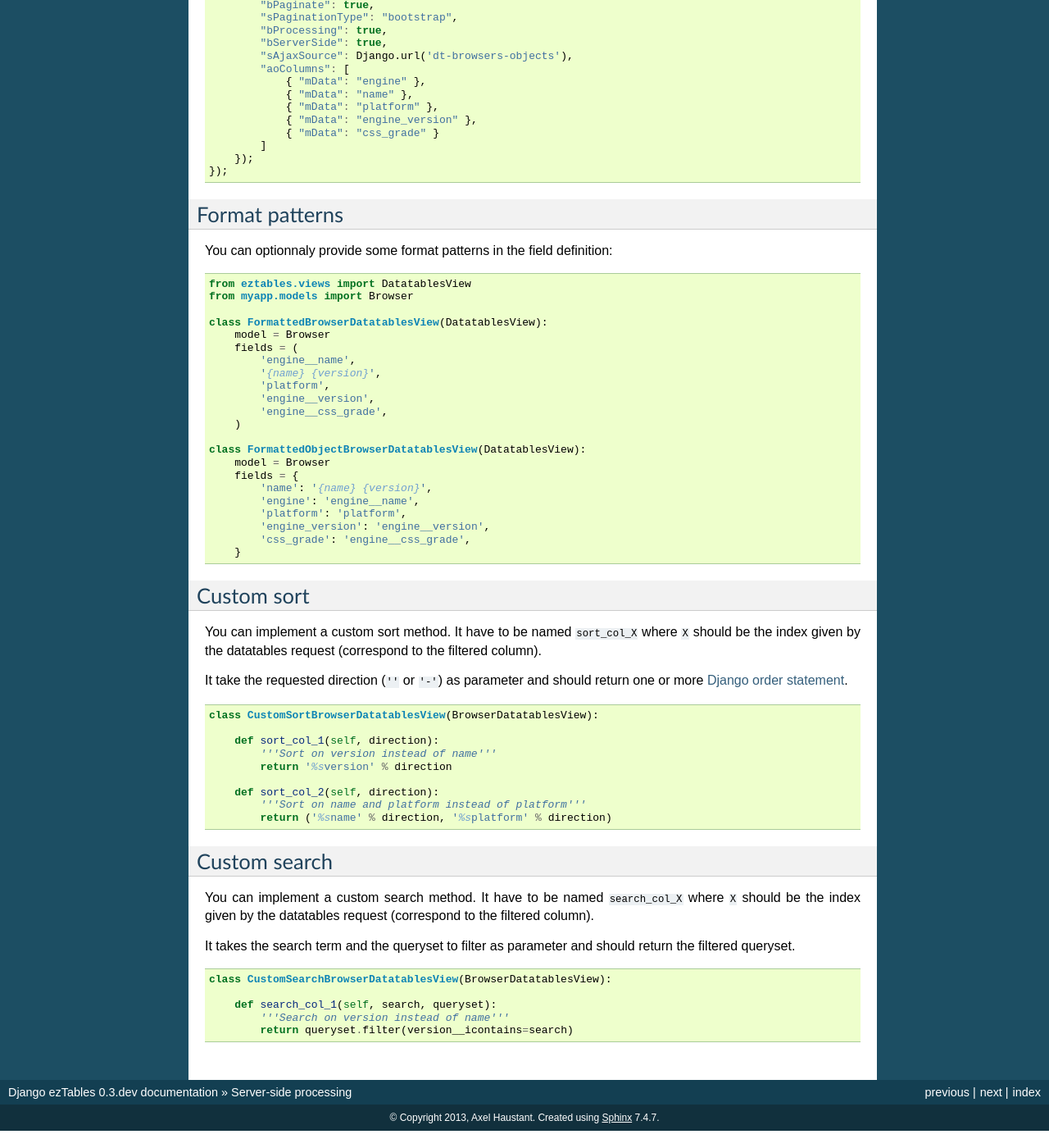
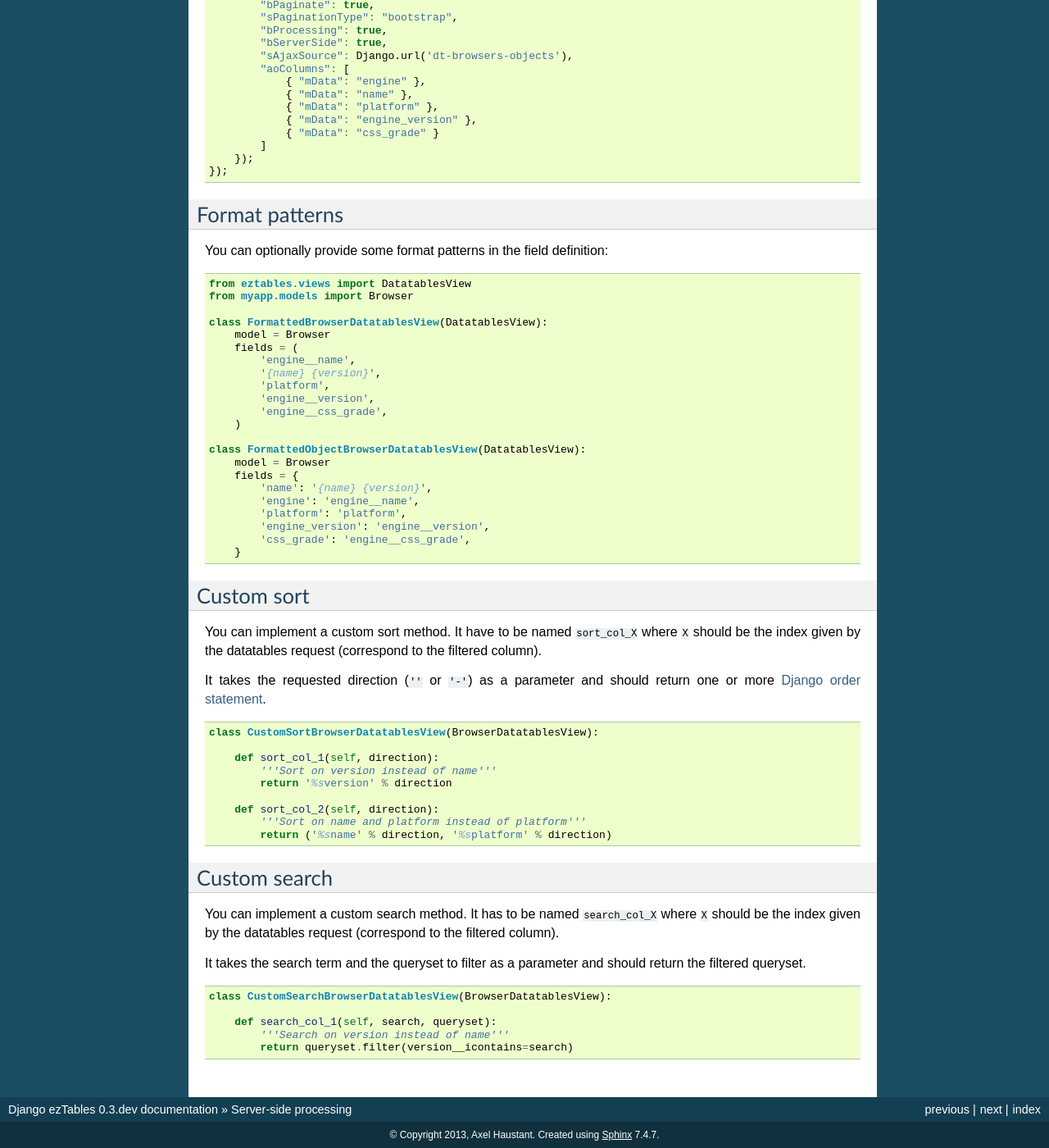
Before and after one commit to noirbizarre/django-eztables, a Sphinx documentation site: the page built from doc/serverside.rst, in a window 1280 px wide and 1400 px high, scrolled down 1547 px. Shown: the whole window at 82% size. Built offline with Sphinx 7.4.7, drawn with Linux system fonts in a browser that asks for light colours; before the commit the page ends 2926 px from its top, so only the background shows below that.

Commit message:
Various small spelling and grammar fixes

```diff
--- a/README.rst
+++ b/README.rst
@@ -55,7 +55,7 @@ You can try the demo by cloning this repository and running the test server with
 
     $ python manage.py syncdb
     $ python manage.py loaddata eztables/demo/fixtures/browsers.json
-    $ pyhton manage.py runserver
+    $ python manage.py runserver
 
 Then open your browser to http://localhost:8000
 
--- a/doc/index.rst
+++ b/doc/index.rst
@@ -49,13 +49,13 @@ Features
 Demo
 ====
 
-You can try the demo by cloning this repository and running the test server with provided data:
+You can try the demo by cloning this repository and running the test server with the provided data:
 
 .. code-block:: bash
 
     $ python manage.py syncdb
     $ python manage.py loaddata eztables/demo/fixtures/browsers.json
-    $ pyhton manage.py runserver
+    $ python manage.py runserver
 
 Then open your browser to http://localhost:8000
 
--- a/doc/localization.rst
+++ b/doc/localization.rst
@@ -4,7 +4,7 @@ Localization
 
 Django ezTable embed DataTables localizations.
 
-Thay have the following naming convention::
+They have the following naming convention::
 
     {{STATIC_URL}}/js/libs/datatables/language.{{LANG}}.json
 
@@ -26,7 +26,7 @@ You can obtain the current language code with django.js_ too:
 
     var code = Django.context.LANGUAGE_CODE;
 
-Be carefull, no localization is provided for English language.
+Be careful, no localization is provided for the English language.
 
 
 .. _django.js: http://pypi.python.org/pypi/django.js
--- a/doc/serverside.rst
+++ b/doc/serverside.rst
@@ -118,7 +118,7 @@ You need to use the ``aoColumns`` properties in the DataTables initialization:
 Format patterns
 ---------------
 
-You can optionnaly provide some format patterns in the field definition:
+You can optionally provide some format patterns in the field definition:
 
 .. code-block:: python
 
@@ -152,7 +152,7 @@ Custom sort
 You can implement a custom sort method.
 It have to be named ``sort_col_X`` where ``X`` should be the index given by the datatables request (correspond to the filtered column).
 
-It take the requested direction (``''`` or ``'-'``) as parameter and should return one or more `Django order statement <https://docs.djangoproject.com/en/dev/ref/models/querysets/#order-by>`_.
+It takes the requested direction (``''`` or ``'-'``) as a parameter and should return one or more `Django order statement <https://docs.djangoproject.com/en/dev/ref/models/querysets/#order-by>`_.
 
 .. code-block:: python
 
@@ -170,9 +170,9 @@ Custom search
 -------------
 
 You can implement a custom search method.
-It have to be named ``search_col_X`` where ``X`` should be the index given by the datatables request (correspond to the filtered column).
+It has to be named ``search_col_X`` where ``X`` should be the index given by the datatables request (correspond to the filtered column).
 
-It takes the search term and the queryset to filter as parameter and should return the filtered queryset.
+It takes the search term and the queryset to filter as a parameter and should return the filtered queryset.
 
 .. code-block:: python
 
--- a/doc/templatetags.rst
+++ b/doc/templatetags.rst
@@ -12,7 +12,7 @@ You can either:
 
     {% load eztables %}
 
-- load the template tag lib by adding to your ``views.py``:
+- load the template tag lib by adding it to your ``views.py``:
 
 .. code-block:: python
 
```
Also changed, not shown: 3 other files.
